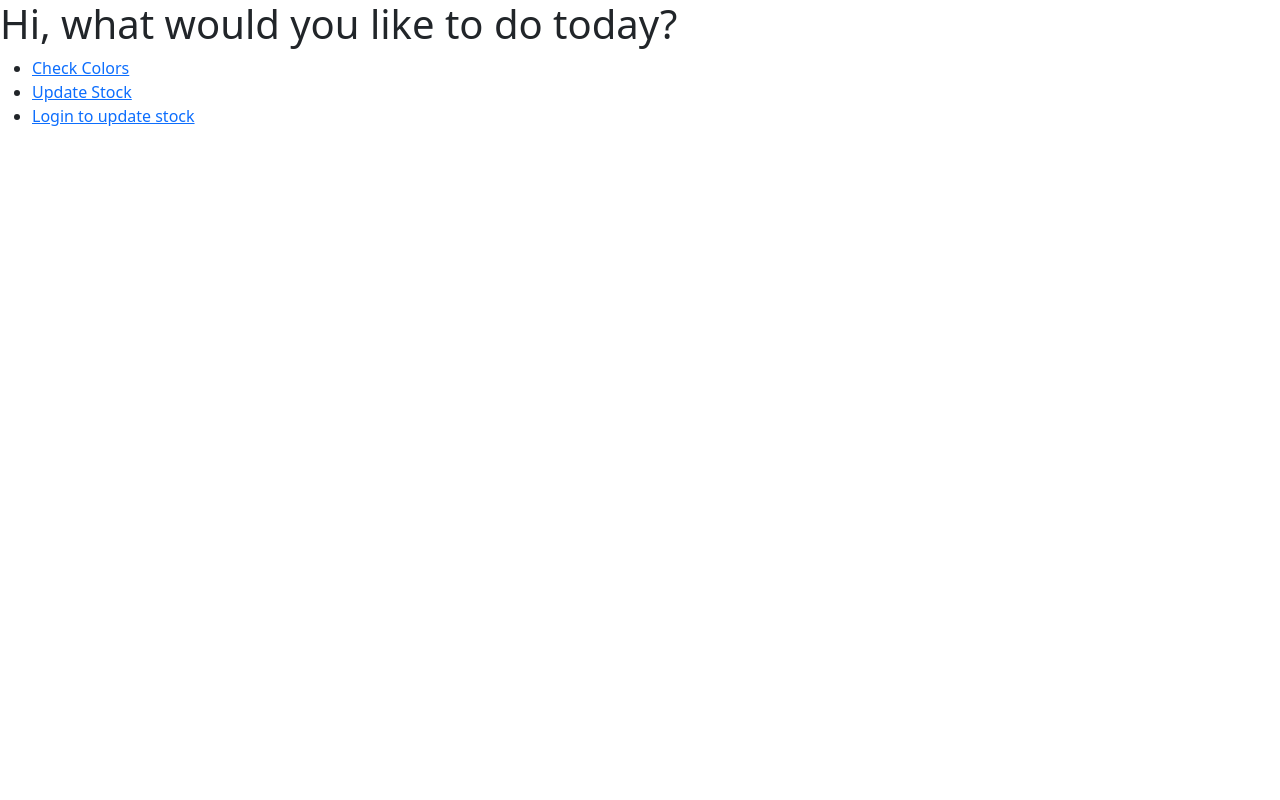
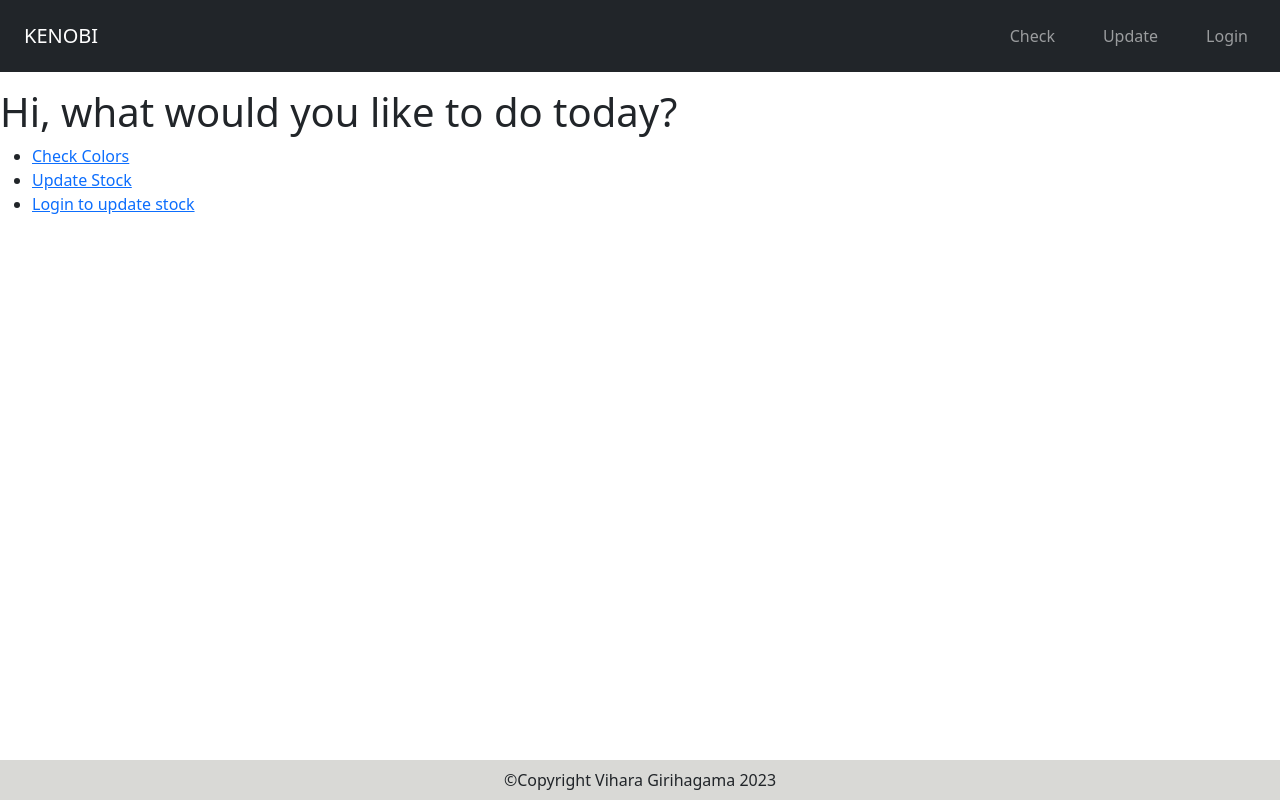
Before and after one commit to Kingteena/CHADIM, a Flask app: page / in a window 1280 px wide. Run offline with Flask 3, Linux system fonts and the light colour scheme.

Commit message:
Styling the document and fixing the database bug.

```diff
--- a/app.py
+++ b/app.py
@@ -31,12 +31,15 @@ def home():
 
 @app.route('/search')
 def search():
-    pass
+    result = db.session.execute(db.select(Item))
+    all_items = result.scalars()
+    return render_template('search.html', items=all_items)
 
 
 @app.route('/login')
 def login():
     pass
+
 
 @app.route('/update')
 def update():
@@ -44,5 +47,4 @@ def update():
 
 
 if __name__ == '__main__':
-    # noinspection FlaskDebugMode
-    app.run(debug=True)
+    app.run()
--- a/static/styles.css
+++ b/static/styles.css
@@ -0,0 +1,40 @@
+.navbar {
+    margin-bottom: 1rem;
+}
+
+.navbar-brand {
+    margin-left: 1rem;
+}
+
+.row {
+    margin-top: 1.5rem;
+}
+
+.footer {
+    position: fixed;
+    left: 0;
+    bottom: 0;
+    width: 100%;
+    text-align: center;
+    background-color: #D9D9D6;
+}
+
+.footer p {
+    margin: 0.5rem;
+}
+
+.nav-item {
+    padding: 0 1rem;
+}
+
+.container-fluid {
+    padding: 0.5rem;
+}
+
+.form-group {
+    margin: 1.5rem 0;
+}
+
+.form-container {
+    margin-bottom: 5rem;
+}
--- a/templates/base.html
+++ b/templates/base.html
@@ -1,4 +1,5 @@
 <!doctype html>
+<!--suppress ALL -->
 <html lang="en">
 <head>
     {% block head %}
@@ -7,7 +8,8 @@
         <meta name="viewport" content="width=device-width, initial-scale=1, shrink-to-fit=no">
 
         {% block styles %}
-            <!-- Bootstrap CSS -->
+            <!-- Bootstrap CSS, SpellCheckingInspection, SpellCheckingInspection, SpellCheckingInspection -->
+            <!--suppress SpellCheckingInspection, SpellCheckingInspection, SpellCheckingInspection, SpellCheckingInspection -->
             <link href="https://cdn.jsdelivr.net/npm/bootstrap@5.0.2/dist/css/bootstrap.min.css" rel="stylesheet"
                   integrity="sha384-EVSTQN3/azprG1Anm3QDgpJLIm9Nao0Yz1ztcQTwFspd3yD65VohhpuuCOmLASjC"
                   crossorigin="anonymous">
@@ -18,12 +20,40 @@
     {% endblock %}
 </head>
 <body>
-<!-- Your page content -->
+
+{% block navbar %}
+<nav class="navbar navbar-expand-lg navbar-dark bg-dark">
+    <div class="container-fluid">
+        <a class="navbar-brand" href="{{ url_for('home') }}">KENOBI</a>
+        <button aria-controls="navbarSupportedContent" aria-expanded="false" aria-label="Toggle navigation" class="navbar-toggler"
+                data-bs-target="#navbarSupportedContent" data-bs-toggle="collapse" type="button">
+            <span class="navbar-toggler-icon"></span>
+        </button>
+        <div class="collapse navbar-collapse" id="navbarSupportedContent">
+            <ul class="navbar-nav ms-auto">
+                <li class="nav-item">
+                    <a class="nav-link" href="{{ url_for('search') }}">Check</a>
+                </li>
+                <li class="nav-item">
+                    <a class="nav-link" href="{{ url_for('update') }}">Update</a>
+                </li>
+                <li class="nav-item">
+                    <a class="nav-link" href="{{ url_for('login') }}">Login</a>
+                </li>
+            </ul>
+        </div>
+    </div>
+</nav>
+
+{% endblock %}
+
 {% block content %}
 {% endblock %}
 
 {% block footer %}
-
+<div class="footer">
+    <p>©Copyright Vihara Girihagama 2023</p>
+</div>
 {% endblock %}
 
 {% block scripts %}
--- a/templates/search.html
+++ b/templates/search.html
@@ -1,5 +1,7 @@
 {% extends 'base.html' %}
 
 {% block content %}
-
+    {% for item in items %}
+        <p>{{ item.name }}</p>
+    {% endfor %}
 {% endblock %}
```
